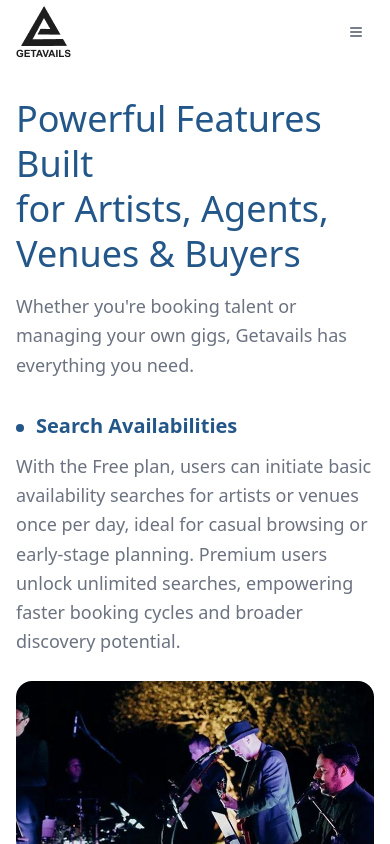
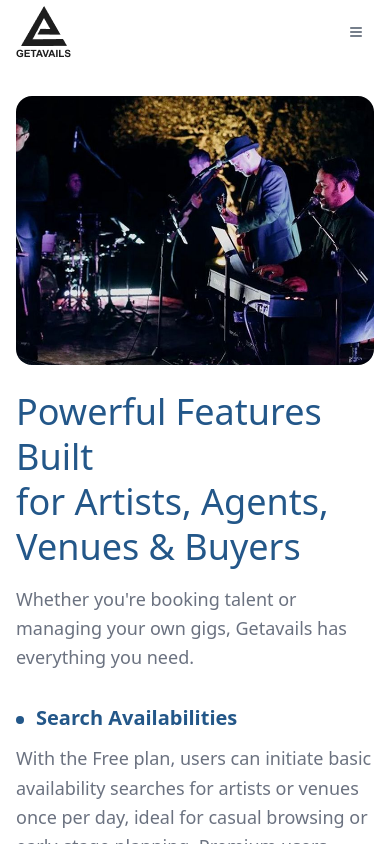
Before and after one commit to hrmrakib/Getavails-Website, a Next.js app: page /features in a window 390 px wide. Shown: the top 844 px of the page. Built offline with nearby package versions, Linux system fonts and the light colour scheme.

Commit message:
Feature page is now responsive

```diff
--- a/src/components/features/FeatureHero.tsx
+++ b/src/components/features/FeatureHero.tsx
@@ -5,10 +5,10 @@ import Image from "next/image";
 export default function FeatureHeroSection() {
   return (
     <section className='py-8 lg:py-16 px-4 bg-white'>
-      <div className='max-w-7xl mx-auto'>
-        <div className='grid lg:grid-cols-2 gap-6 lg:gap-24 items-center'>
+      <div className='container mx-auto'>
+        <div className='grid lg:grid-cols-2 gap-6 lg:gap-24'>
           {/* Image */}
-          <div className='order-2 lg:order-1'>
+          <div className=''>
             <div className='relative aspect-[4/3] rounded-2xl overflow-hidden'>
               <Image
                 src='/feature-hero.png'
@@ -21,7 +21,7 @@ export default function FeatureHeroSection() {
           </div>
 
           {/* Content */}
-          <div className='order-1 lg:order-2 space-y-8'>
+          <div className='space-y-8'>
             <div className='space-y-4'>
               <h2 className='text-4xl lg:text-5xl font-medium text-[#235789] leading-tight'>
                 <span>Powerful Features Built</span>
@@ -39,7 +39,7 @@ export default function FeatureHeroSection() {
             {/* Feature Item */}
             <div className='space-y-4'>
               <div className=''>
-                <div className="flex items-start mb-3">
+                <div className='flex items-start mb-3'>
                   <div className='w-2 h-2 bg-[#235789] rounded-full mt-3 flex-shrink-0 mr-3'></div>
                   <h3 className='text-xl font-semibold text-[#235789]'>
                     Search Availabilities
```
